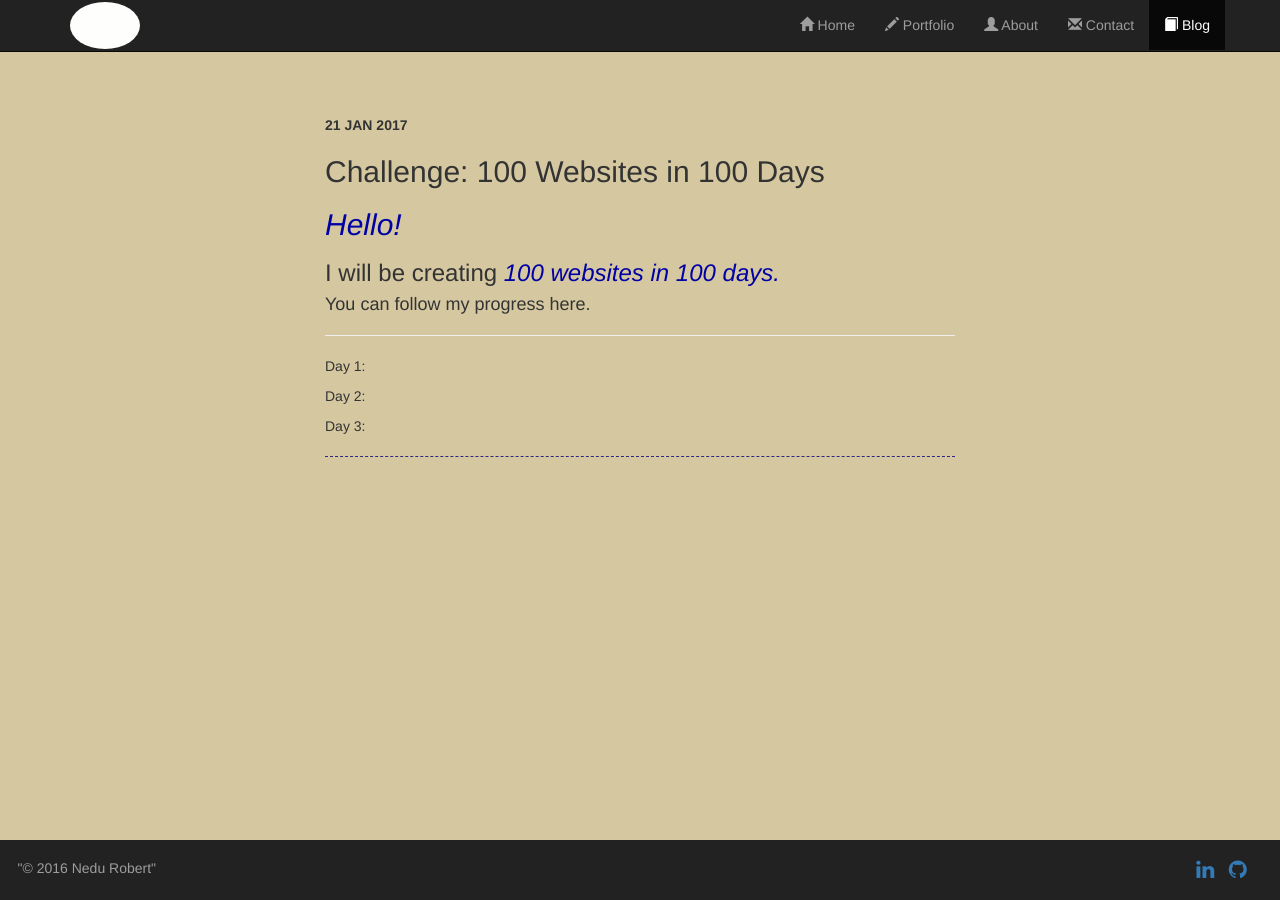
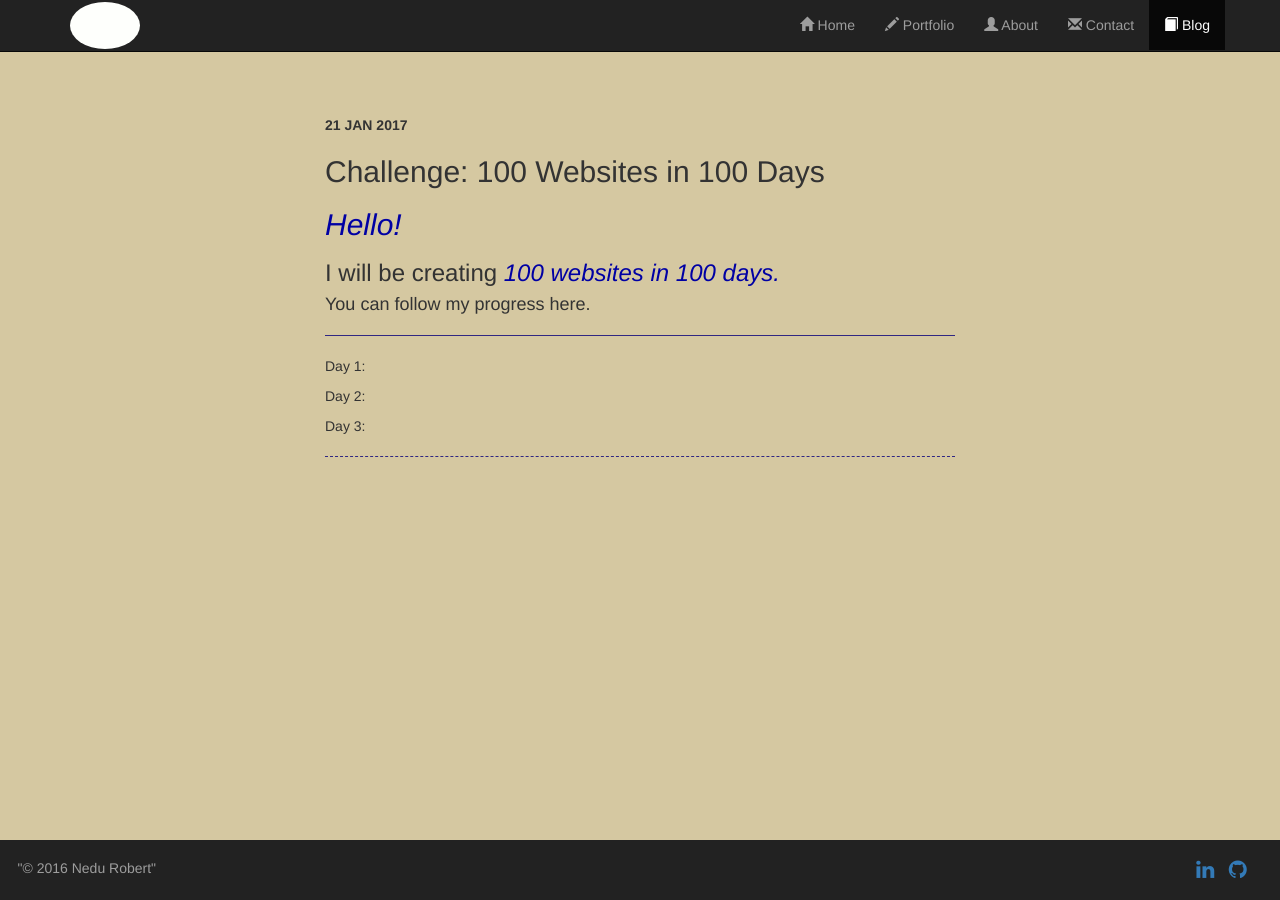
Before and after one commit to Nedu/old.nedu.github.io, a Jekyll site: the page built from blog/index.html, in a window 1280 px wide. Built offline with Jekyll 4.4.1, drawn with Linux system fonts in a browser that asks for light colours; nearby versions of some CDN libraries; the list of posts is cut into pages by our own code.

Commit message:
updated css

```diff
--- a/styles/style.css
+++ b/styles/style.css
@@ -145,6 +145,10 @@ h2 {
 h3 {
 	line-height: 1em;
 }
+hr {
+	border-color: #302782;
+	background-color: #302782;
+}
 #home {
 	display: block;
 	width: 14em;
```
